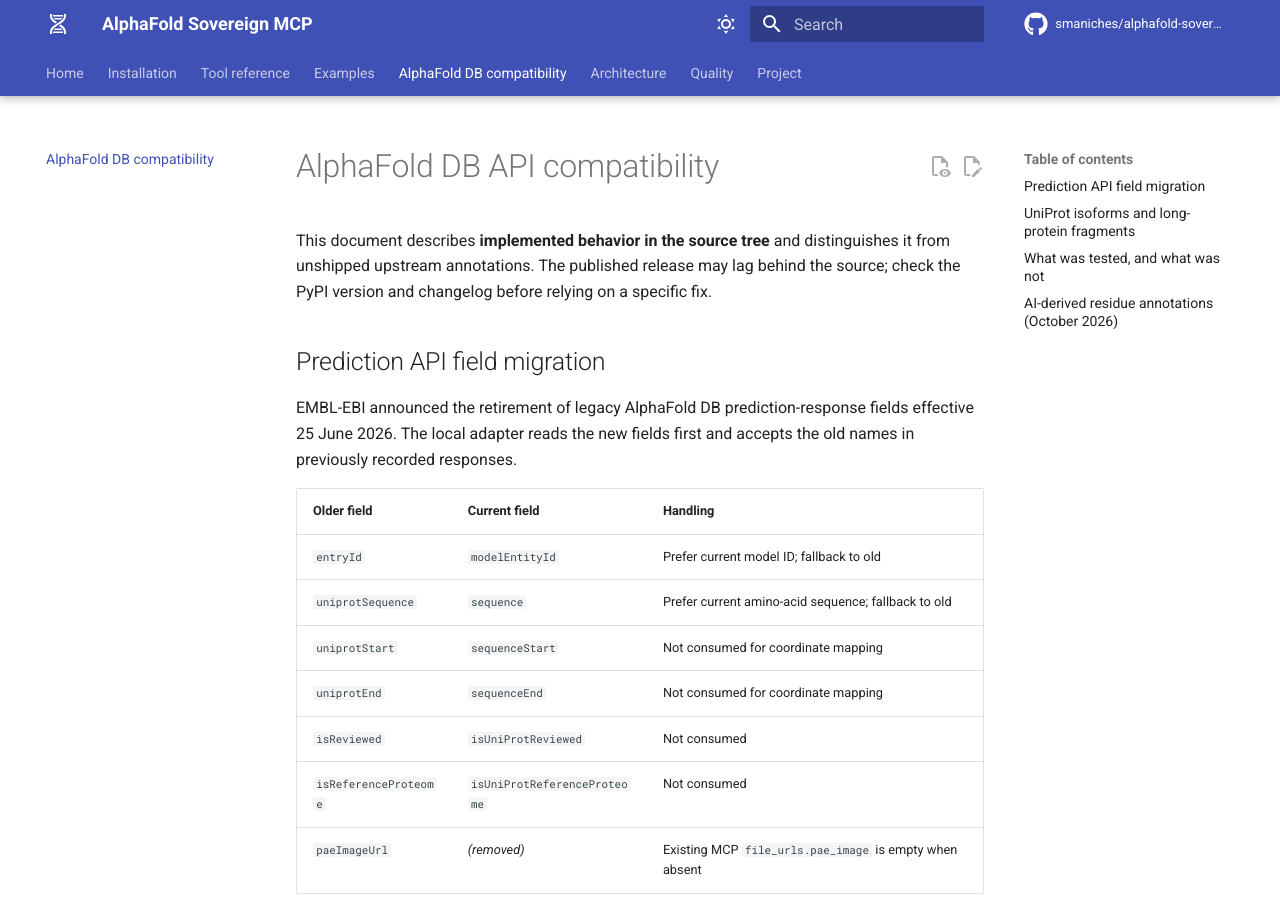
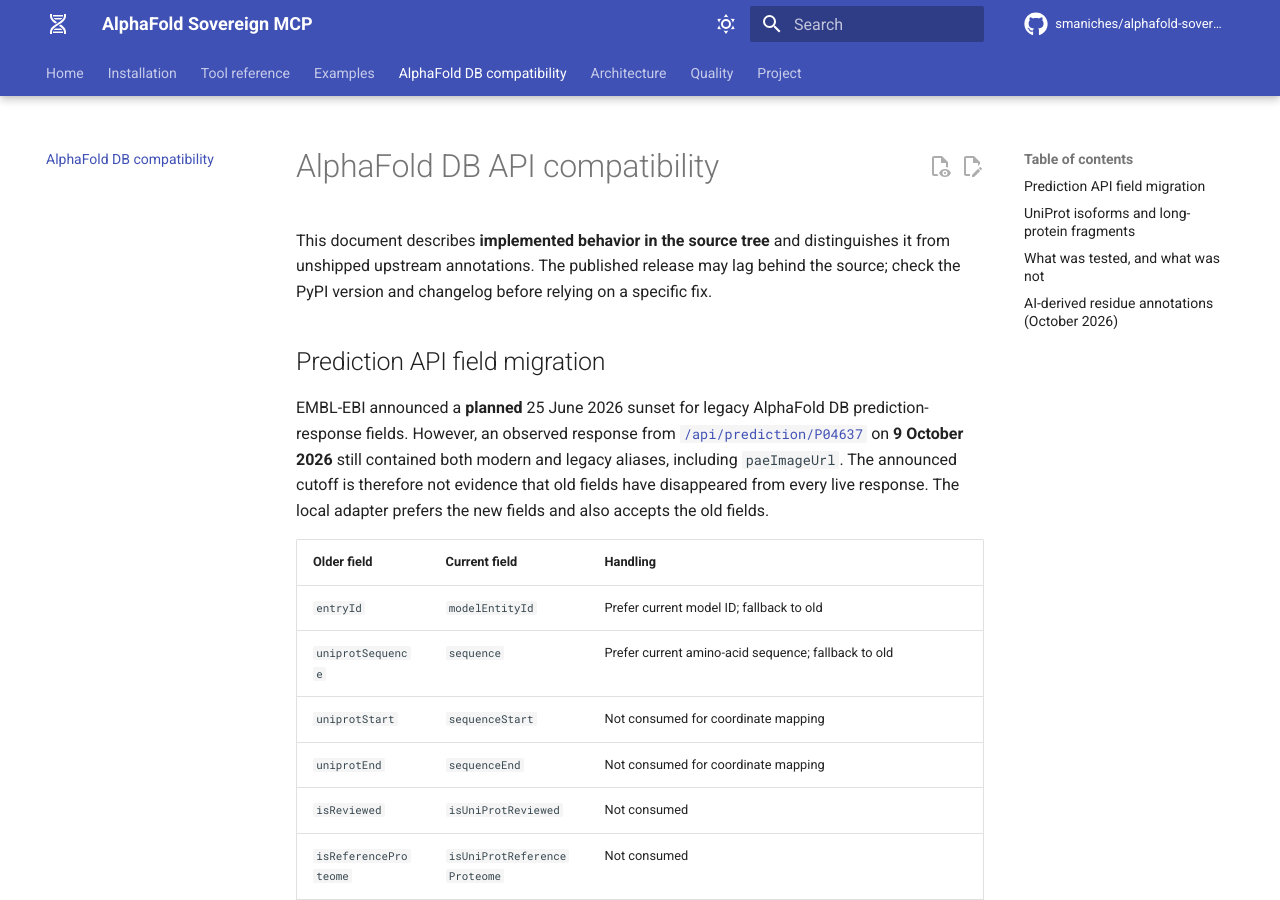
Before and after one commit to smaniches/alphafold-sovereign-mcp, an MkDocs documentation site: the page built from docs/afdb-compatibility.md, in a window 1280 px wide and 900 px high. Built offline with MkDocs 1.6.1 and Material for MkDocs 9.7.7, drawn with Linux system fonts in a browser that asks for light colours; comment, search, counter and statistics services are not loaded; some of the changed text lies outside the part shown.

Commit message:
docs(afdb): reconcile migration notice with live October API response
A sampled TP53 response still contains both old and new field aliases
and a PAE image URL after the announced sunset. Document observation
separately from the announced API contract.

Signed-off-by: Santiago Maniches <santiago@topologica.ai>

```diff
--- a/docs/afdb-compatibility.md
+++ b/docs/afdb-compatibility.md
@@ -7,9 +7,13 @@
 
 ## Prediction API field migration
 
-EMBL-EBI announced the retirement of legacy AlphaFold DB prediction-response
-fields effective 25 June 2026. The local adapter reads the new fields first
-and accepts the old names in previously recorded responses.
+EMBL-EBI announced a **planned** 25 June 2026 sunset for legacy AlphaFold DB
+prediction-response fields. However, an observed response from
+[`/api/prediction/P04637`](https://alphafold.ebi.ac.uk/api/prediction/P04637)
+on **9 October 2026** still contained both modern and legacy aliases,
+including `paeImageUrl`. The announced cutoff is therefore not evidence
+that old fields have disappeared from every live response. The local
+adapter prefers the new fields and also accepts the old fields.
 
 | Older field | Current field | Handling |
 | --- | --- | --- |
@@ -19,7 +23,7 @@
 | `uniprotEnd` | `sequenceEnd` | Not consumed for coordinate mapping |
 | `isReviewed` | `isUniProtReviewed` | Not consumed |
 | `isReferenceProteome` | `isUniProtReferenceProteome` | Not consumed |
-| `paeImageUrl` | *(removed)* | Existing MCP `file_urls.pae_image` is empty when absent |
+| `paeImageUrl` | *(no announced replacement)* | Legacy image URL is passed through when present; existing MCP `file_urls.pae_image` is empty when absent |
 
 The separate `paeDocUrl` JSON matrix remains a supported input when
 advertised by upstream. We do **not** infer an image URL from a PAE JSON URL.
```
Also changed, not shown: README.md (+4 -3 lines).
